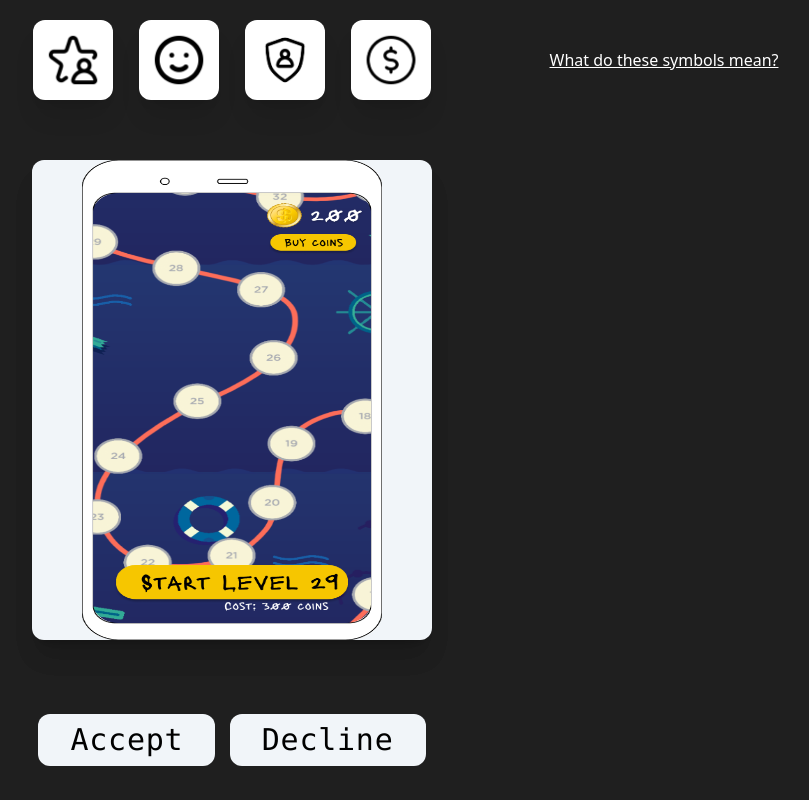
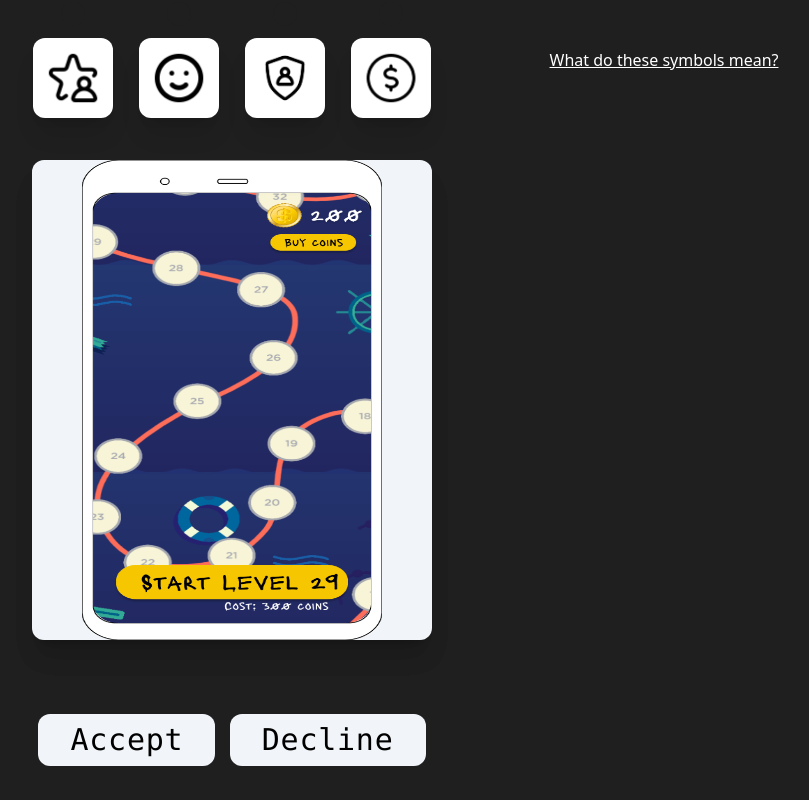
Before and after one commit to daancs/AppStoreEthics, a Next.js app: page /game in a window 1280 px wide. Shown: the whole page, without its empty margins (408-1217 px from the left). Built offline with nearby package versions, Linux system fonts and the light colour scheme.

Commit message:
fixed the blue dots in AppIndicators to not movethe icons when shown

```diff
--- a/src/components/AppIndicators.tsx
+++ b/src/components/AppIndicators.tsx
@@ -24,19 +24,19 @@ export default function AppIndicators(props: AppIndicators) {
  <div className={`w-[450px] flex col-start-2 col-end-2 row-start-1 row-end-1 justify-evenly items-center h-full font-mono`}>
             <div className="flex flex-col">
                 <Dot size={changeRep} />
-                <GameIcon hoverable={true} iconName={"reputation"} appInd={true} willChange={false} />
+                <GameIcon hoverable={true} iconName={"reputation"} appInd={true} />
             </div>
             <div className="flex flex-col">
                 <Dot size={changeCont}/>
-                <GameIcon hoverable={true} iconName={"contentment"} appInd={true} willChange={true} />
+                <GameIcon hoverable={true} iconName={"contentment"} appInd={true}/>
             </div>
             <div className="flex flex-col">
                 <Dot size={changePriv}/>
-                <GameIcon hoverable={true} iconName={"privacy"} appInd={true} willChange={false} />
+                <GameIcon hoverable={true} iconName={"privacy"} appInd={true} />
             </div>
             <div className="flex flex-col">
                 <Dot size={changeRevenue}/>
-                <GameIcon hoverable={true} iconName={"revenue"} appInd={true} willChange={true} />
+                <GameIcon hoverable={true} iconName={"revenue"} appInd={true} />
                 {/* willChange needs logic behind it, implement when we have data */}
             </div>
             </div>
--- a/src/components/Dot.tsx
+++ b/src/components/Dot.tsx
@@ -8,14 +8,14 @@ export default function AppIndicators(props: DotProps) {
 
   // Tailwind-specifications for dots of various sizes
   let dotSpec: Map<SizeChange, string> = new Map([
-    [SizeChange.NONE, ""],
-    [SizeChange.SMALL, "w-6 h-6 mb-2 ml-7"],
-    [SizeChange.BIG, "w-4 h-4 mb-2 ml-7"]
+    [SizeChange.NONE, "w-6 h-6 mb-1 ml-7"],
+    [SizeChange.SMALL, "w-6 h-6 mb-1 ml-7"],
+    [SizeChange.BIG, "w-4 h-4 mb-3 ml-7"]
   ]);
 
     return (
       <>
-    <div className={` ${(props.size!= SizeChange.NONE) ? "bg-blue-400 rounded-full" : "invisible"} ${dotSpec.get(props.size)}`}></div>
+    <div className={` ${(props.size!= SizeChange.NONE) ? "bg-blue-400 rounded-full" : "bg-primary-bg rounded-full"} ${dotSpec.get(props.size)}`}></div>
       </>
     )
 }
--- a/src/components/GameIcon.tsx
+++ b/src/components/GameIcon.tsx
@@ -60,7 +60,7 @@ export default function GameIcon(props: GameIconProps) {
 
     //willChange: false, ha en margin, appInd visa pricken, appInd false visa pil
     return (
-         <div>
+         <div className='mt-2'>
             <div className={`relative ${props.width ? props.width : 'w-20'} ${props.height ? props.height : 'h-20'} ${props.hoverable ? 'hover:scale-110 hover:cursor-pointer' : ''} ${props.isConsequence ? 'bg-secondary-icon-bg' : 'bg-white'} rounded-xl shadow-xl text-black text-xl transition-all ease-in-out delay-100 overflow-hidden`}>
                 <div className="absolute z-10">
                     <Image src={setImage(props.iconName) ?? ""} alt='icon image'/>
```
